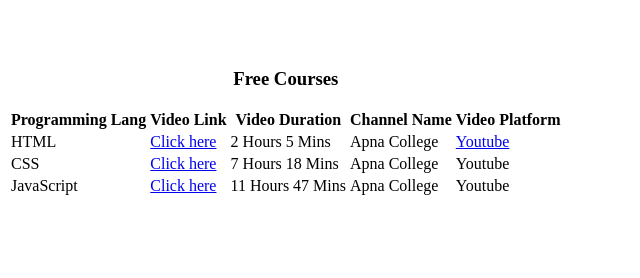
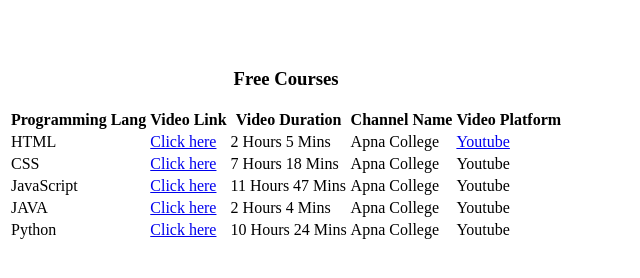
Before and after one commit to Sumit-2005/HTML-Code-Form, a plain HTML site: page code_table.html in a window 1280 px wide. Shown: the part 142-420 px from the top of the page, without its empty margins (0-640 px from the left). Drawn offline with Linux system fonts and the light colour scheme.

Commit message:
updates in code table

```diff
--- a/code_table.html
+++ b/code_table.html
@@ -47,6 +47,21 @@
             <td>Apna College</td>
             <td>Youtube</td>
         </tr>
+        <tr>
+            <td>JAVA</td>
+            <td><a href="https://youtu.be/UmnCZ7-9yDY?si=vAu-DXmi6Qh5dBwI">Click here</a></td>
+            <td>2 Hours 4 Mins</td>
+            <td>Apna College</td>
+            <td>Youtube</td>
+        </tr>
+        <tr>
+            <td>Python</td>
+            <td><a href="https://youtu.be/ERCMXc8x7mc?si=S1FSXfazatAHl_xb">Click here</a></td>
+            <td>10 Hours 24 Mins</td>
+            <td>Apna College</td>
+            <td>Youtube</td>
+        </tr>
+
     </table>
 </body>
 </html>
```
